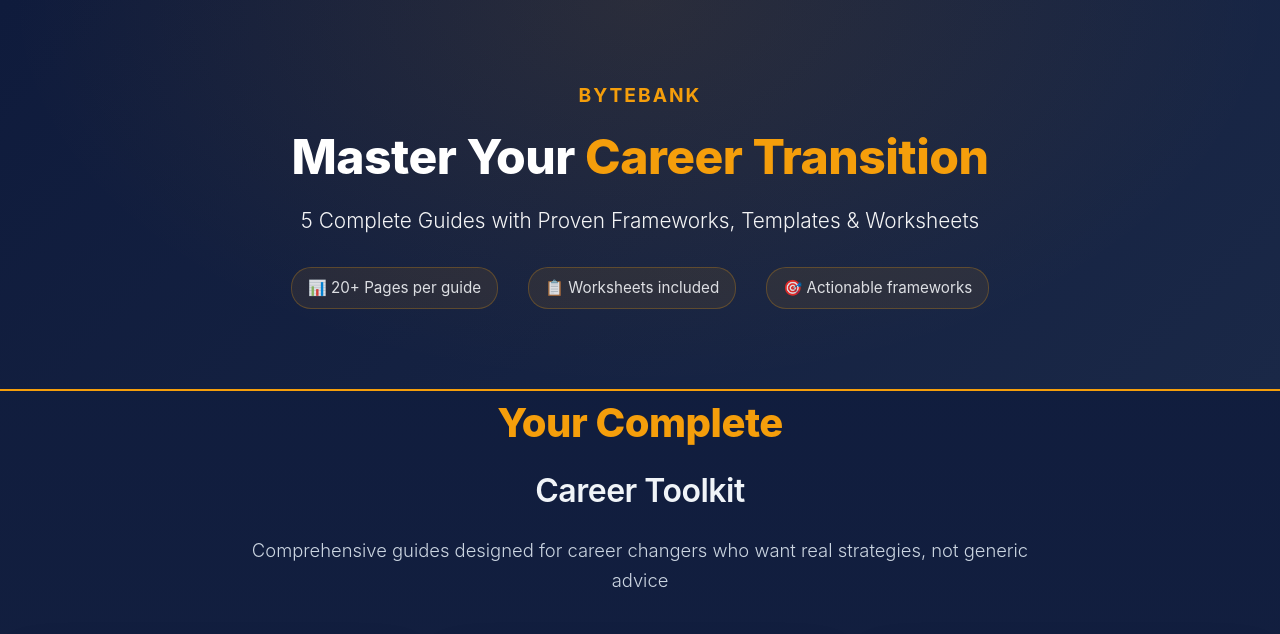
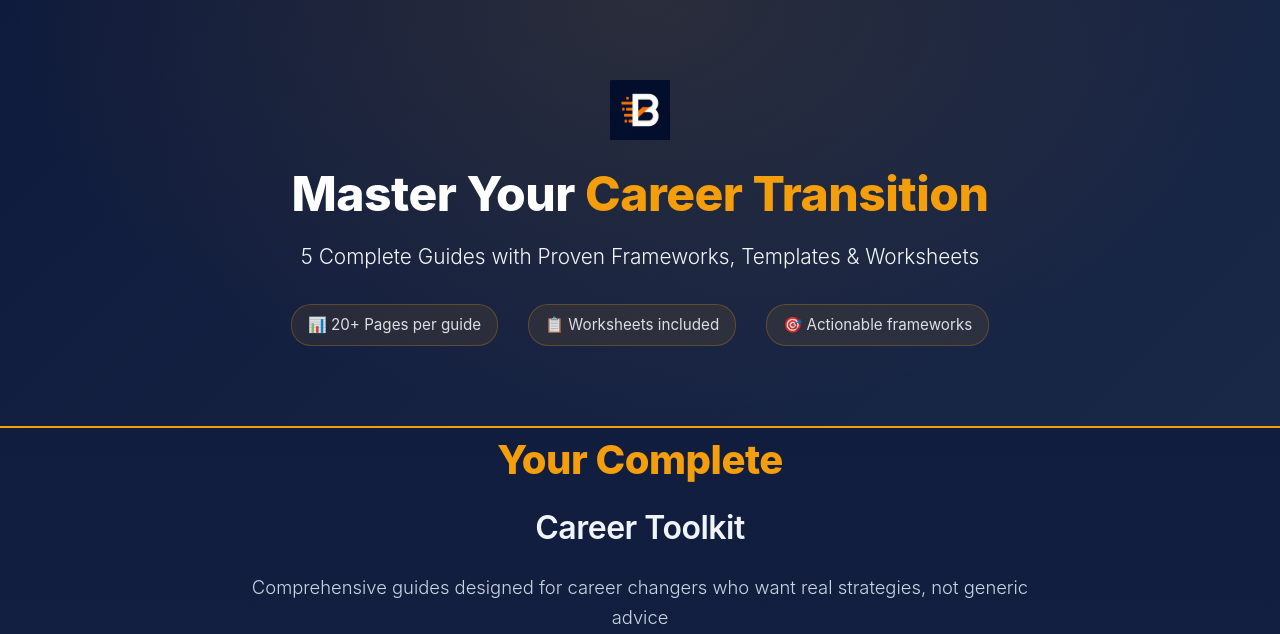
Before and after one commit to cfcMalky/ByteBank-Career-Guides, a plain HTML site: page index.html in a window 1280 px wide. Shown: the top 634 px of the page. Drawn offline with Linux system fonts and the light colour scheme.

Commit message:
Update index.html

```diff
--- a/index.html
+++ b/index.html
@@ -10,6 +10,7 @@
     <meta property="og:title" content="Complete Career Transition Guides 2026">
     <meta property="og:description" content="5 comprehensive guides to master career changes, build your brand, and transition successfully.">
     <meta property="og:type" content="website">
+    <link rel="icon" type="image/png" href="logo.png">
     <style>
         * {
             margin: 0;
@@ -459,7 +460,7 @@
 </head>
 <body>
     <header>
-        <div class="brand-logo">ByteBank</div>
+        <img src="logo.png" alt="ByteBank" class="brand-logo" style="height: 60px; width: auto;">
         <h1>Master Your <span class="highlight">Career Transition</span></h1>
         <p class="tagline">5 Complete Guides with Proven Frameworks, Templates & Worksheets</p>
         <div class="trust-signals">
@@ -656,7 +657,7 @@
     </section>
 
     <footer>
-        <div class="footer-brand">ByteBank</div>
+        <img src="logo.png" alt="ByteBank" class="footer-brand" style="height: 40px; width: auto;">
         <p>&copy; 2026 ByteBank. All rights reserved.</p>
         <p>Built for professionals navigating career transitions.</p>
         <p class="store-link"><a href="https://payhip.com/ByteBank" target="_blank" rel="noopener">Visit Our Store</a></p>
```
